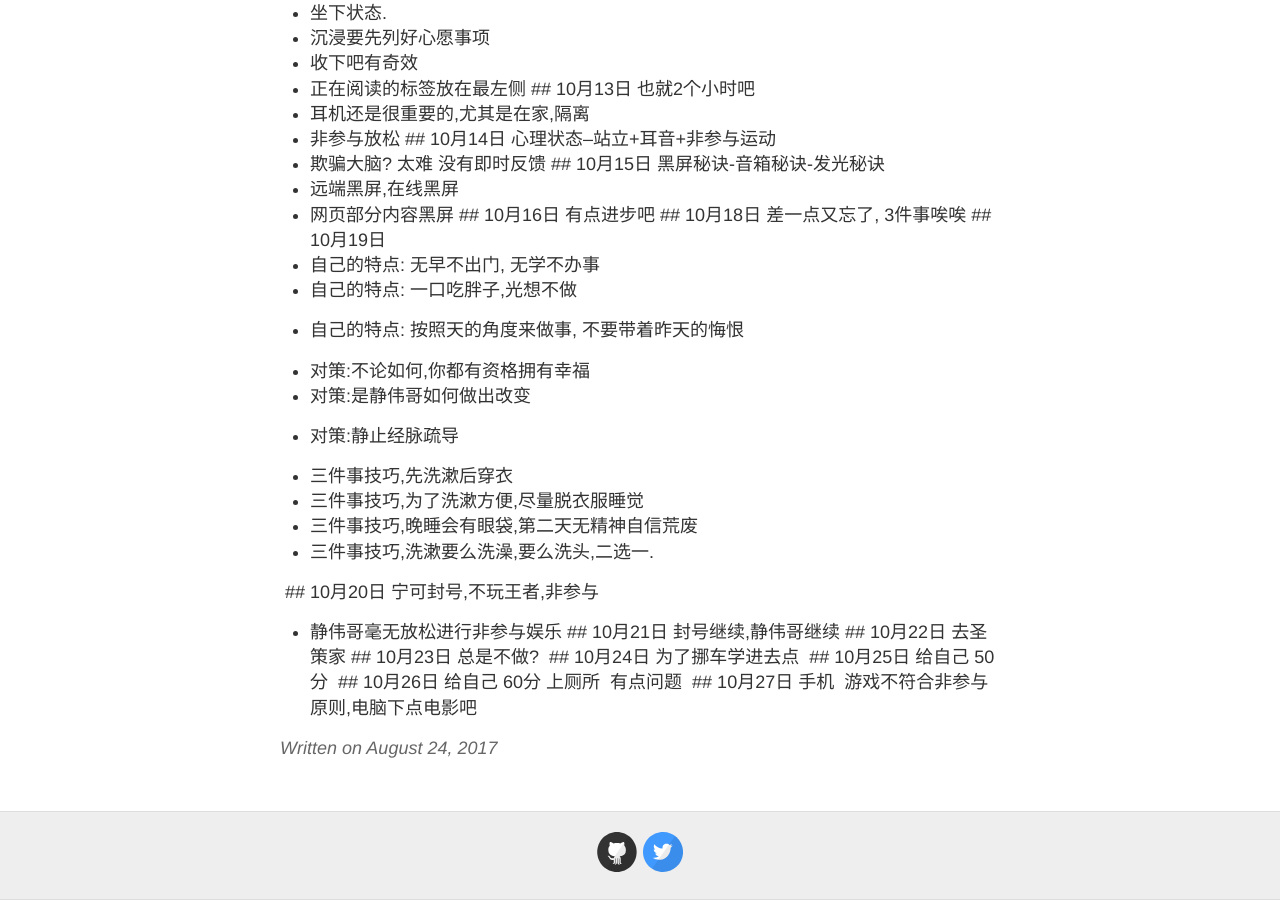
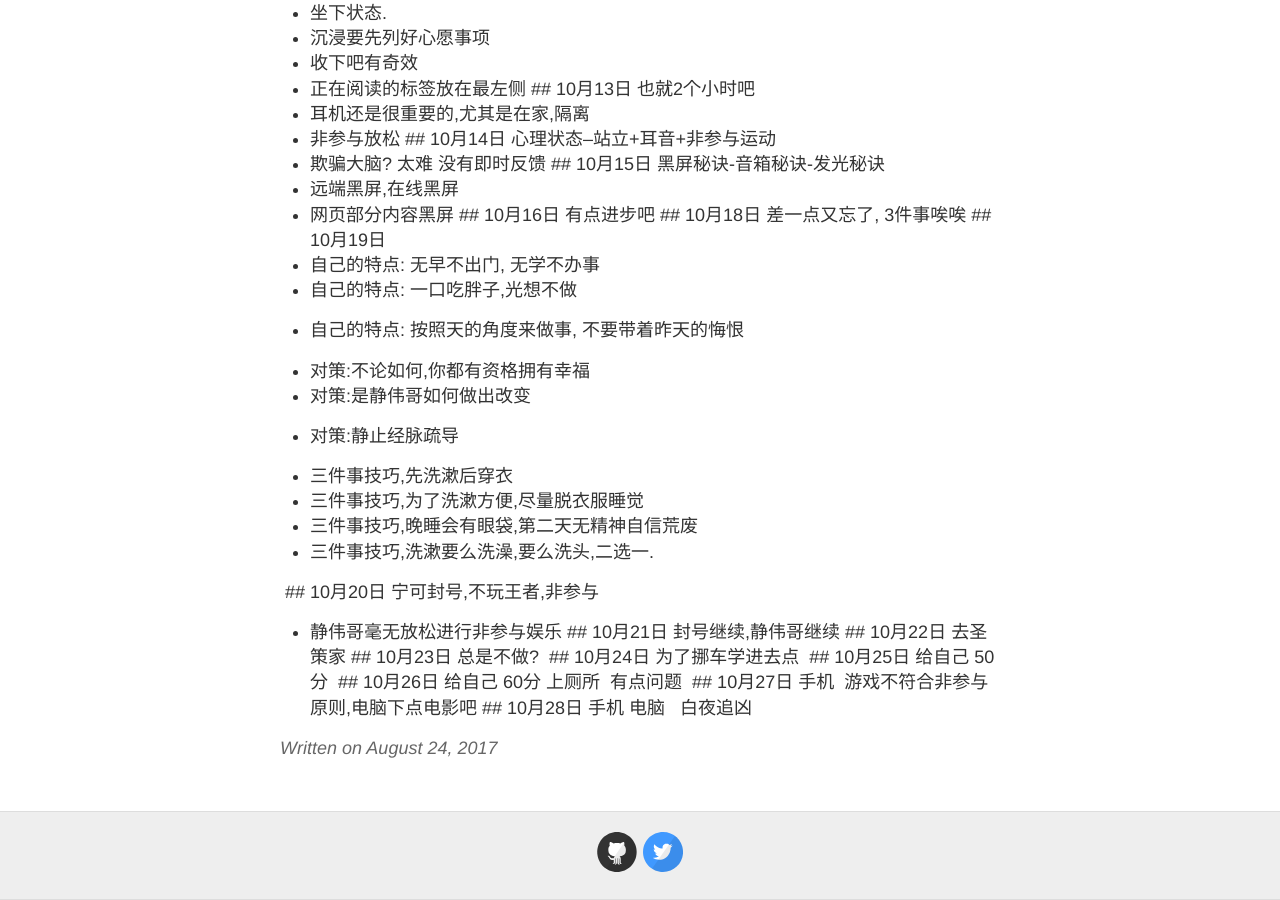
Before and after one commit to evelol/zzx_blog, a Jekyll site: the page built from _posts/2017-08-24-Ok.md, in a window 1280 px wide and 900 px high, scrolled down 5182 px. Built offline with Jekyll 4.4.1, drawn with Linux system fonts in a browser that asks for light colours; our own code applies the rules of GitHub Pages for plain Markdown files.

Commit message:
Update 2017-08-24-Ok.md

```diff
--- a/_posts/2017-08-24-Ok.md
+++ b/_posts/2017-08-24-Ok.md
@@ -168,3 +168,5 @@ q## 24日,昨天搞了搞linux，用了下deepin
  有点问题
   ## 10月27日 手机
  游戏不符合非参与原则,电脑下点电影吧
+ ## 10月28日 手机 电脑
+  白夜追凶
```
